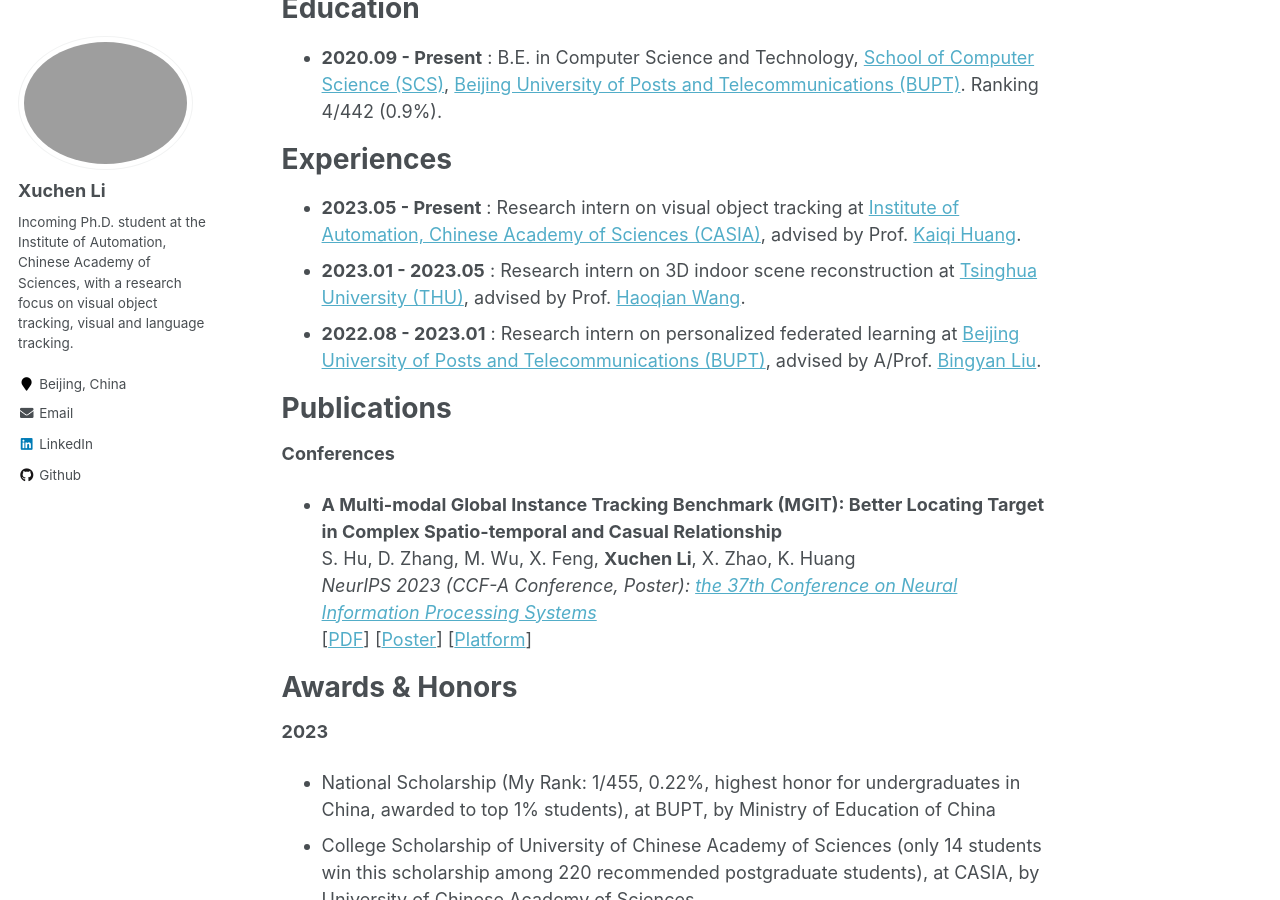
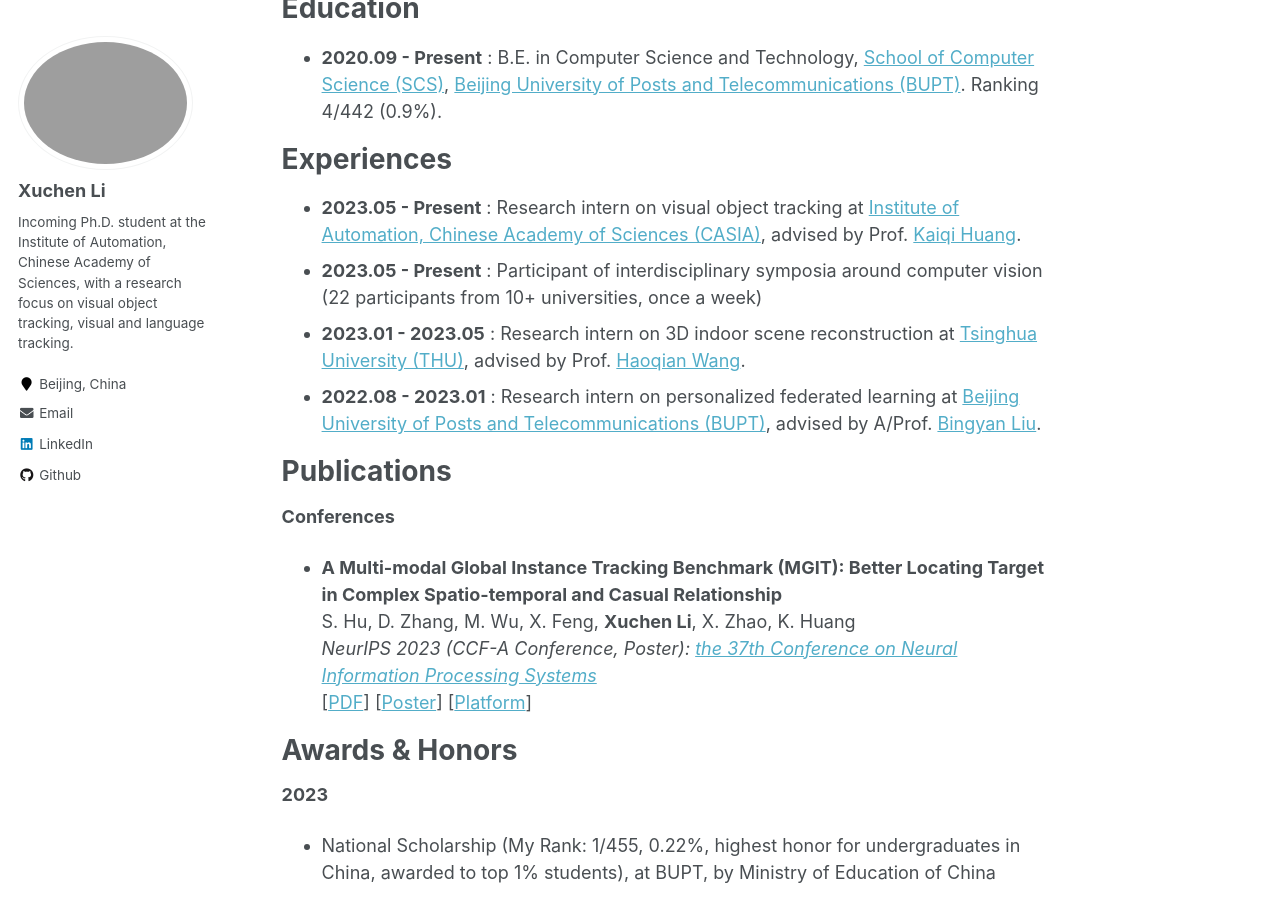
Before and after one commit to Xuchen-Li/Xuchen-Li.github.io, a Jekyll site: the page built from _pages/about.md, in a window 1280 px wide and 900 px high, scrolled down 1179 px. Built offline with Jekyll 4.4.1, drawn with Linux system fonts in a browser that asks for light colours; some of the changed text lies outside the part shown.

Commit message:
更新 about.md

```diff
--- a/_pages/about.md
+++ b/_pages/about.md
@@ -41,6 +41,7 @@ Education
 Experiences
 ======
 * **2023.05 - Present** : Research intern on visual object tracking at [Institute of Automation, Chinese Academy of Sciences (CASIA)](http://english.ia.cas.cn/),  advised by Prof. [Kaiqi Huang](https://people.ucas.ac.cn/~huangkaiqi?language=en).
+* **2023.05 - Present** : Participant of interdisciplinary symposia around computer vision (22 participants from 10+ universities, once a week)
 * **2023.01 - 2023.05** : Research intern on 3D indoor scene reconstruction at [Tsinghua University (THU)](https://www.tsinghua.edu.cn/en/),  advised by Prof. [Haoqian Wang](https://scholar.google.com/citations?hl=zh-CN&user=eldgnIYAAAAJ&hl=en).
 * **2022.08 - 2023.01** : Research intern on personalized federated learning at [Beijing University of Posts and Telecommunications (BUPT)](https://www.bupt.edu.cn/), advised by A/Prof. [Bingyan Liu](https://lebyni.github.io/).
 
```
Also changed, not shown: other parts of _pages/about.md (+0 -5 lines).
